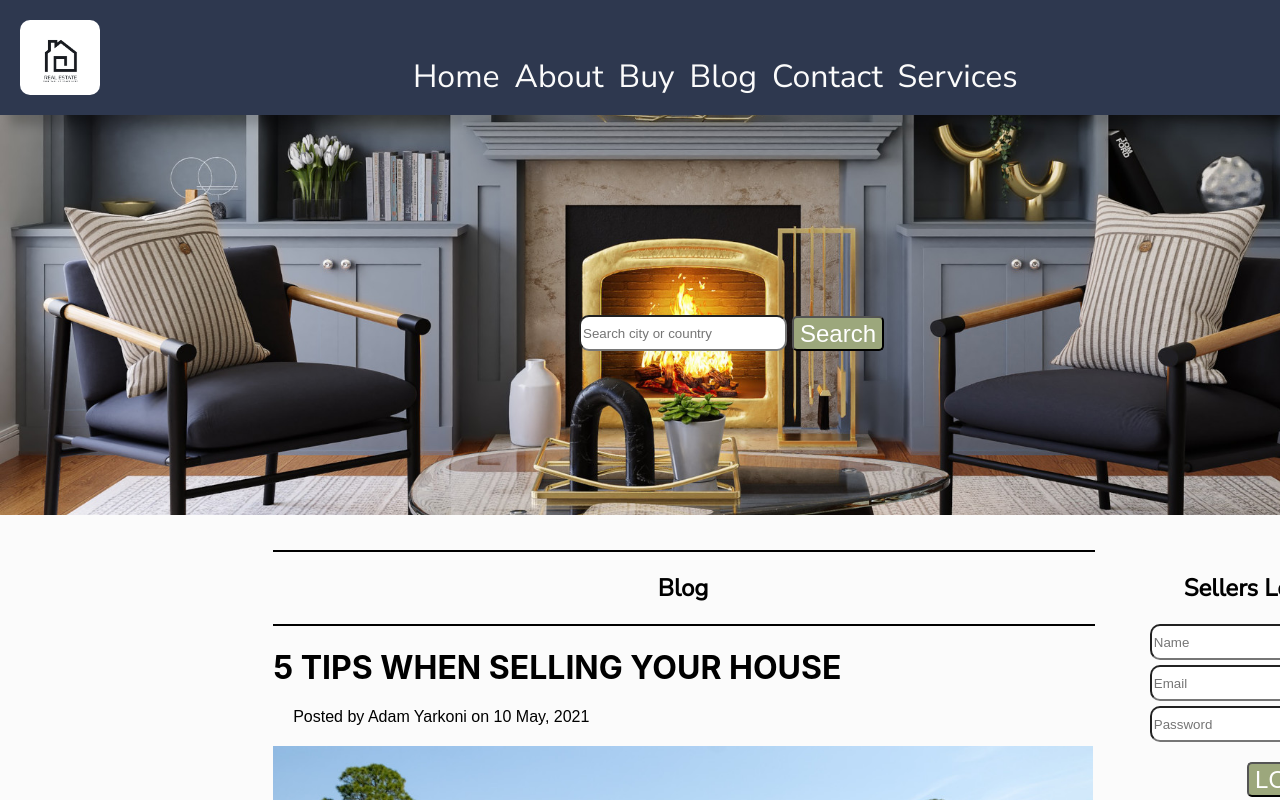
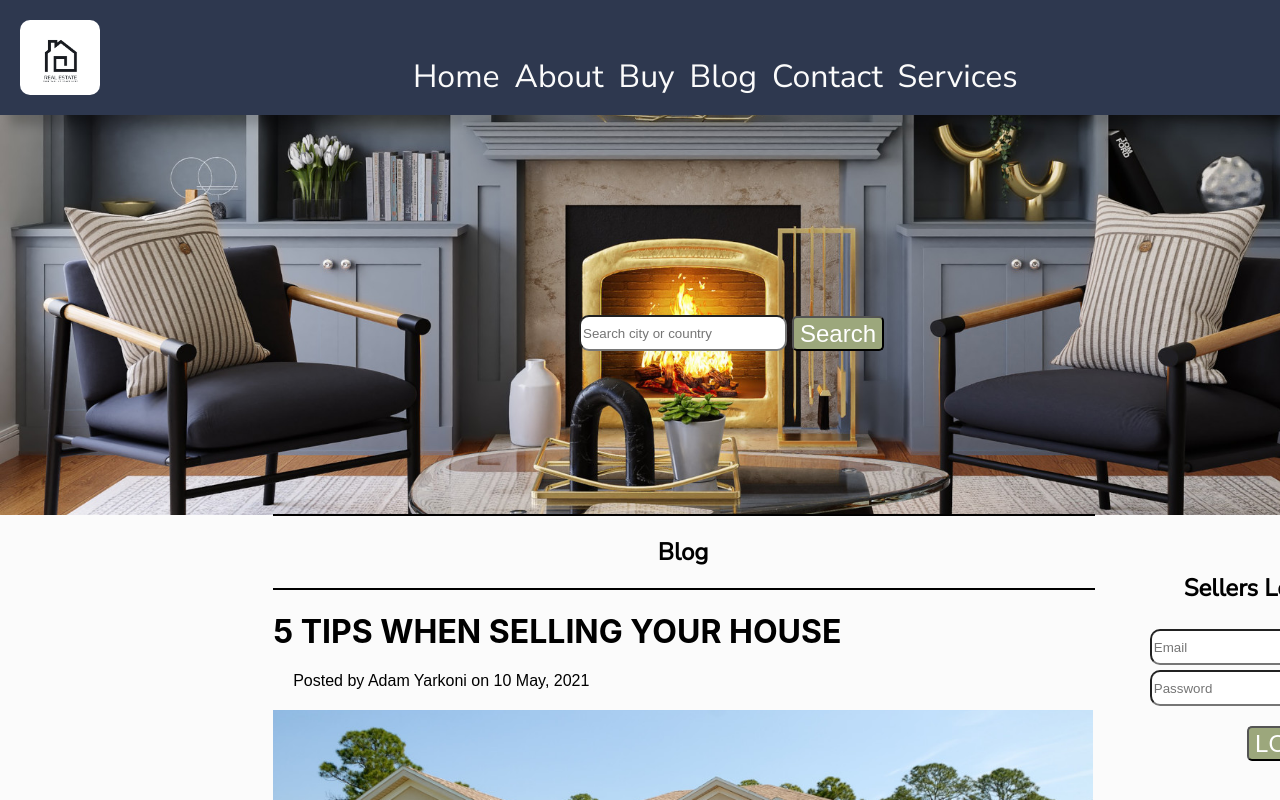
Before and after one commit to Oggilit0/Real-estate, a React (Create React App) app: page /blog in a window 1280 px wide. Shown: the top 800 px of the page. Built offline with nearby package versions, Linux system fonts and the light colour scheme.

Commit message:
removed name box

```diff
--- a/src/components/Blog/LoginForm.js
+++ b/src/components/Blog/LoginForm.js
@@ -3,7 +3,7 @@ import BlogLoggedIn from "./BlogLoggedIn";
 import ReusableButton from "../ReusableComponents/ReusableButton";
 
 function LoginForm({ Login, error }) {
-  const [details, setDetails] = useState({ name: "", email: "", password: "" });
+  const [details, setDetails] = useState({ email: "", password: "" });
 
   const submitHandler = (e) => {
     e.preventDefault();
@@ -15,16 +15,6 @@ function LoginForm({ Login, error }) {
       <div>
         <h2 className = "title" id ="sellersLogin">Sellers Login</h2>
         {error != "" ? <div>{error}</div> : ""}
-        <div>
-          <input
-            type="text"
-            name="name"
-            id="name"
-            placeholder="Name"
-            onChange={(e) => setDetails({ ...details, name: e.target.value })}
-            value={details.name}
-          />
-        </div>
         <div>
           <input
             type="email"
```
